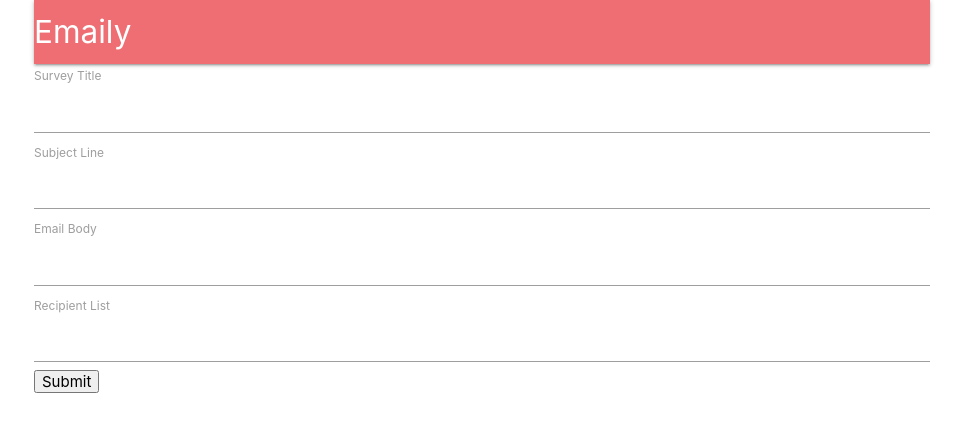
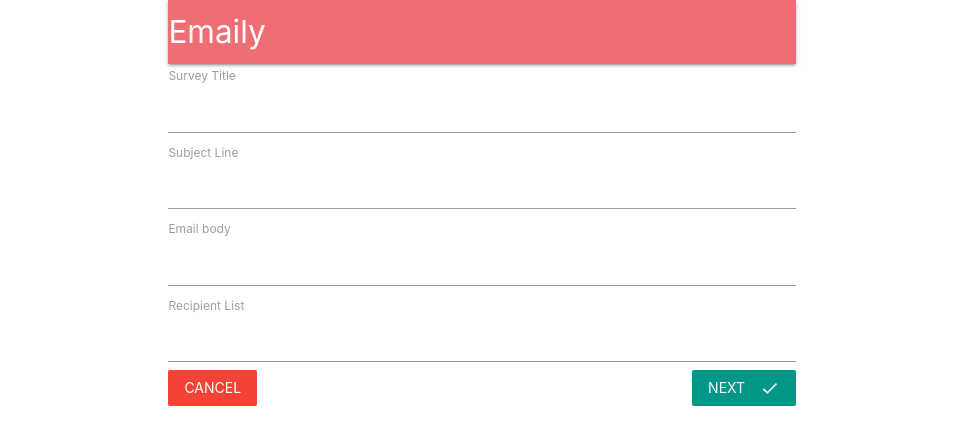
Before and after one commit to Dylan-Hedges/NodeWithReactFullStack2019, a React (Create React App) app in the folder client/: page /surveys/new in a window 1280 px wide. Shown: the top 444 px of the page, without its empty margins (158-1121 px from the left). Built offline with nearby package versions, Linux system fonts and the light colour scheme; no server answers.

Commit message:
Added function that maps over an array (using lodash) and auto creates fields, stops once FIELDS array limit has been reached (used to pass in props)

```diff
--- a/client/src/components/App.js
+++ b/client/src/components/App.js
@@ -18,7 +18,7 @@ class App extends Component {
     return(
       <div className="container">
         <BrowserRouter>
-          <div>
+          <div className="container">
             <Header />
             <Route exact={true} path="/" component={Landing} />
             <Route exact={true} path="/surveys" component={Dashboard} />
--- a/client/src/components/surveys/SurveyForm.js
+++ b/client/src/components/surveys/SurveyForm.js
@@ -1,25 +1,33 @@
+import _ from 'lodash';
 import React, {Component} from 'react';
 import {reduxForm, Field} from 'redux-form';
+import {Link} from 'react-router-dom';
 import SurveyField from './SurveyField';
+
+//Array for fields - each entry is used to generate a new <Field />
+const FIELDS = [
+  {label: 'Survey Title', name:'title'},
+  {label: 'Subject Line', name:'subject'},
+  {label: 'Email body', name:'body'},
+  {label: 'Recipient List', name:'emails'}
+];
 
 //Form that user can input data into
 class SurveyForm extends Component{
+  //Creates a new <Field /> component for each entry in the FIELDS array - Uses Lodash to iterate over the FIELDS array, generates a new field and passes in label and name (the key the data will be saved under in Redux Store)
   renderFields(){
-    return(
-      <div>
-        <Field label="Survey Title" type="text" name="title" component={SurveyField} />
-        <Field label="Subject Line" type="text" name="subject" component={SurveyField} />
-        <Field label="Email Body" type="text" name="body" component={SurveyField} />
-        <Field label="Recipient List" type="text" name="emails" component={SurveyField} />
-      </div>
-    );
+    return _.map(FIELDS, field =>{
+      return <Field key={field.name} component={SurveyField} type="text" label={field.label} name={field.name}/>
+    });
   }
+  //Renders the fields on screen - Uses the renderFields() helper function to loop through the FIELDS array and create the fields
   render(){
     return(
       <div>
         <form onSubmit={this.props.handleSubmit(values => console.log(values))}>
           {this.renderFields()}
-          <button type="submit">Submit</button>
+          <Link to="/surveys" className="red btn-flat white-text">Cancel</Link>
+          <button type="submit" className="teal btn-flat right white-text">Next<i className="material-icons right">done</i></button>
         </form>
       </div>
     );
```
